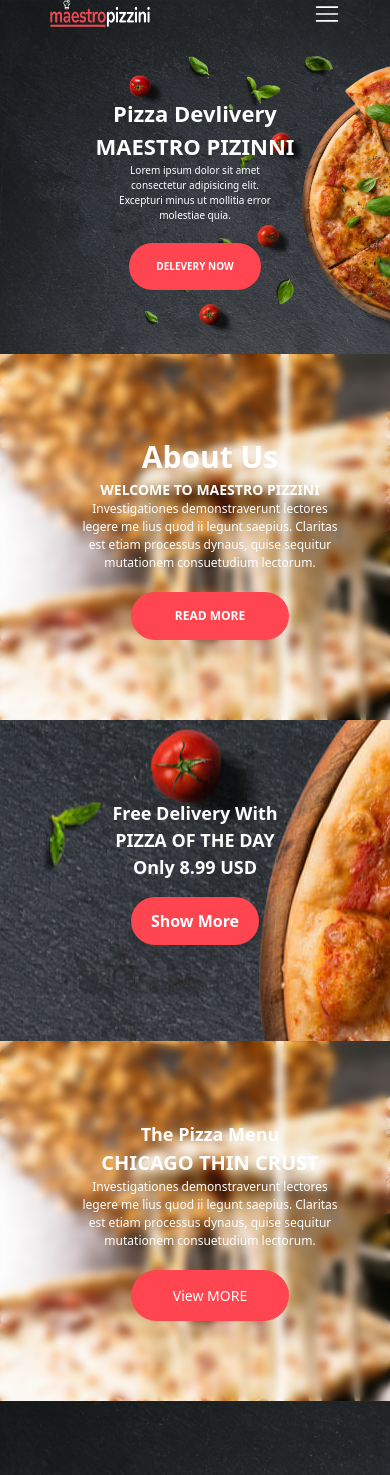
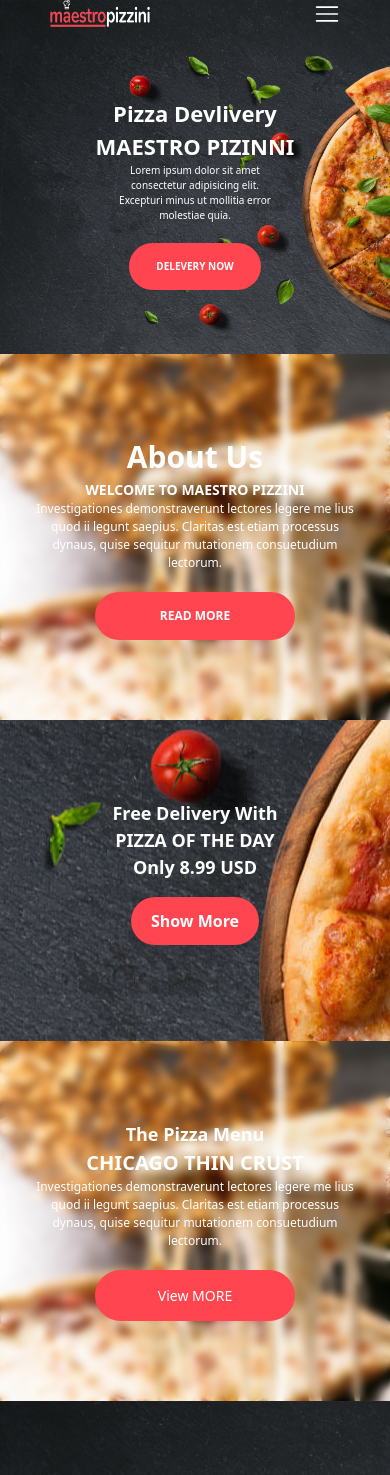
Before and after one commit to UsamaSaleem88/maestropizzini, a Next.js app: page / in a window 390 px wide. Shown: the top 1475 px of the page. Built offline with nearby package versions, Linux system fonts and the light colour scheme.

Commit message:
design fixes

```diff
--- a/components/Fourthsection.jsx
+++ b/components/Fourthsection.jsx
@@ -8,7 +8,7 @@ function Fourthsection() {
           <img src="/img/pizza.jpg" alt="#" />
         </div>
 
-        <div className="pl-[50px] pr-[20px] w-[90%] max-md:text-center max-md:items-center flex flex-col">
+        <div className="md:pl-[50px] md:pr-[20px] w-[90%] max-md:text-center max-md:items-center flex flex-col">
           <h3 className="md:text-[gray] text-white font-bold md:text-[30px] text-[18px]">
             The Pizza Menu
           </h3>
--- a/components/Secondsection.jsx
+++ b/components/Secondsection.jsx
@@ -4,7 +4,7 @@ export default function Secondsection() {
   return (
     <div className=" max-md:bg-[url('/img/pizza.jpg')] bg-cover bg-no-repeat ">
       <div className="flex md:justify-between justify-center px-[10px] py-[80px] backdrop-blur-sm">
-        <div className="pl-[50px] max-md:text-center max-md:items-center flex flex-col pr-[20px] w-[90%]">
+        <div className="md:pl-[50px] max-md:text-center max-md:items-center flex flex-col md:pr-[20px] w-[90%]">
           <h3 className="md:text-[gray] text-white font-bold text-[30px]">
             About Us
           </h3>
```
